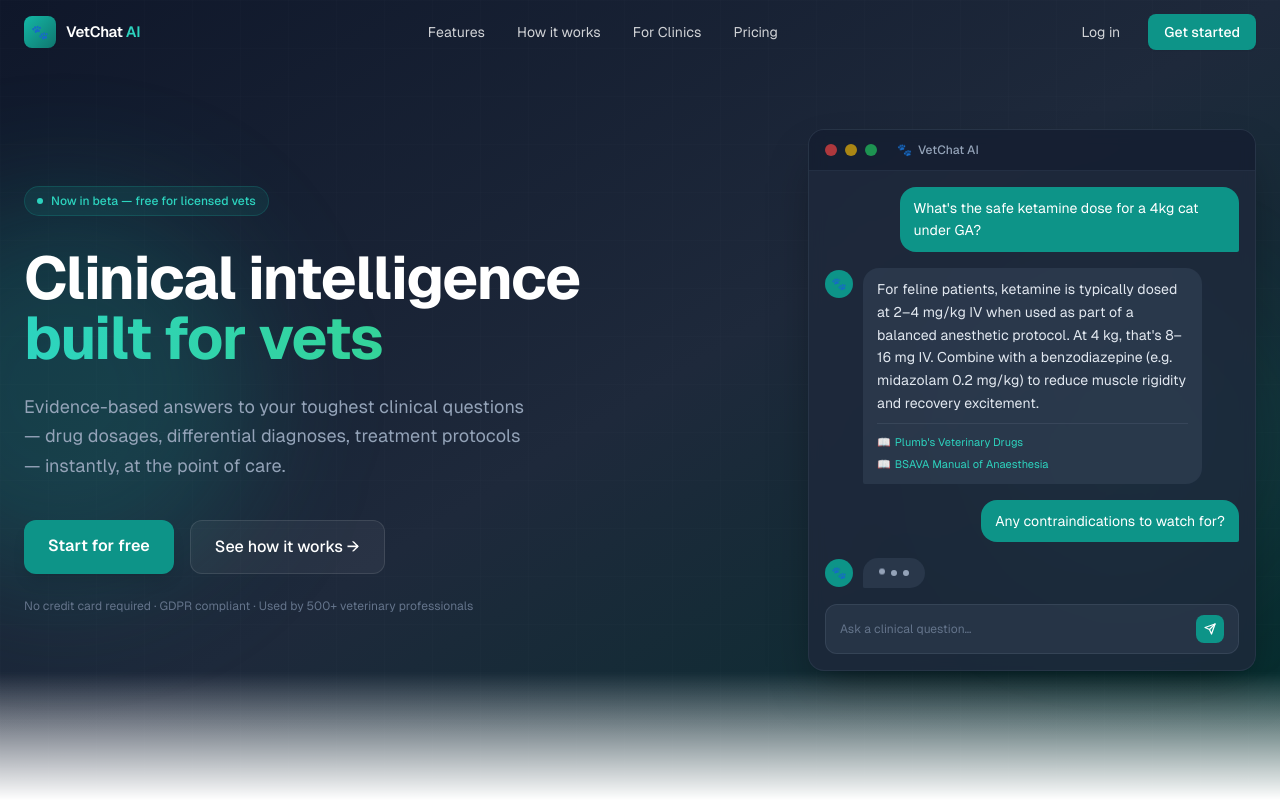
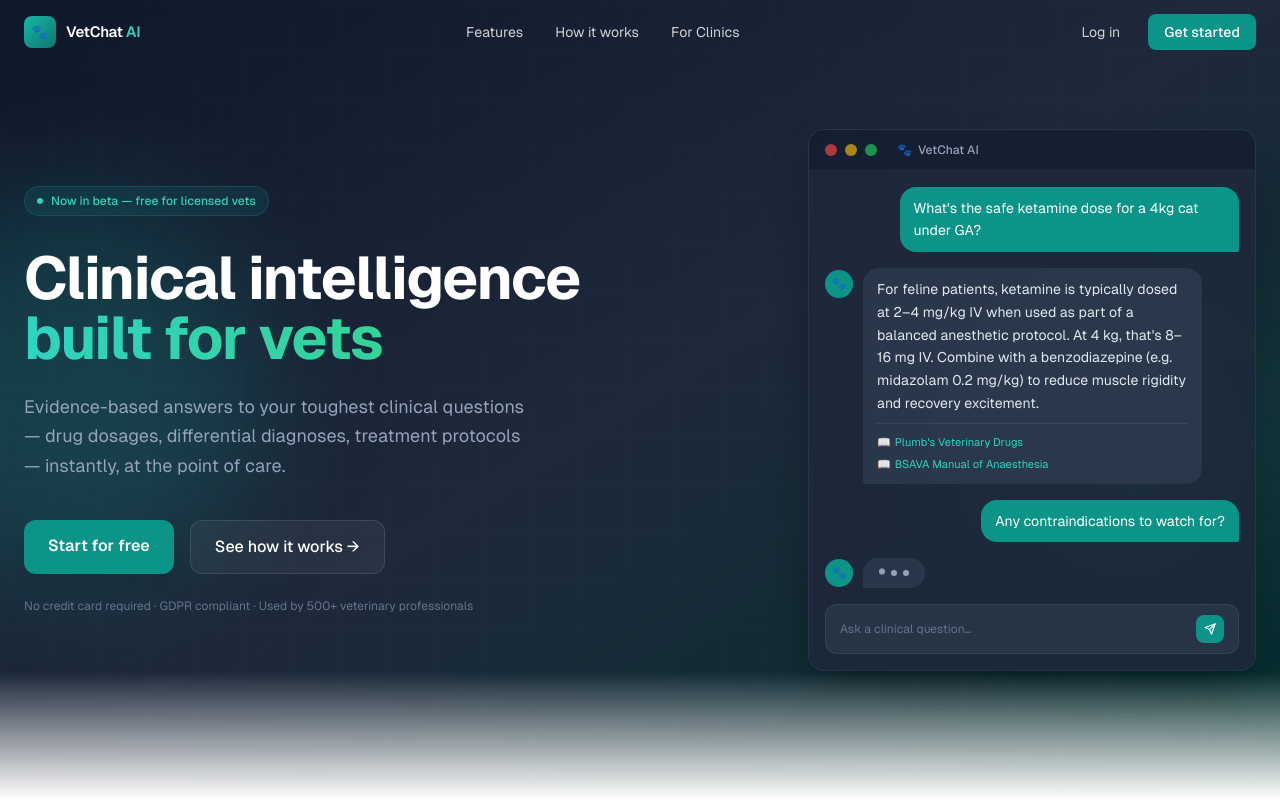
Before and after one commit to arifibayrak/vetchat-ai, a Next.js app in the folder frontend/: page / in a window 1280 px wide. Shown: the top 800 px of the page. Built offline with nearby package versions, Linux system fonts and the light colour scheme.

Commit message:
Remove Pricing from navbar (desktop + mobile)

```diff
--- a/frontend/components/LandingPage.tsx
+++ b/frontend/components/LandingPage.tsx
@@ -35,7 +35,7 @@
 
         {/* Desktop Nav */}
         <nav className="hidden md:flex items-center gap-1">
-          {["Features", "How it works", "For Clinics", "Pricing"].map((item) => (
+          {["Features", "How it works", "For Clinics"].map((item) => (
             <a
               key={item}
               href={`#${item.toLowerCase().replace(/\s+/g, "-")}`}
@@ -85,7 +85,7 @@
       {/* Mobile menu */}
       {menuOpen && (
         <div className="md:hidden bg-white border-b border-slate-100 px-6 py-4 space-y-2">
-          {["Features", "How it works", "For Clinics", "Pricing"].map((item) => (
+          {["Features", "How it works", "For Clinics"].map((item) => (
             <a
               key={item}
               href={`#${item.toLowerCase().replace(/\s+/g, "-")}`}
```
